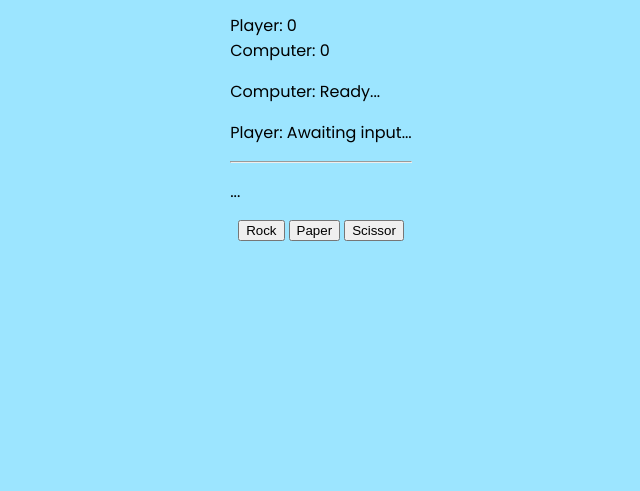
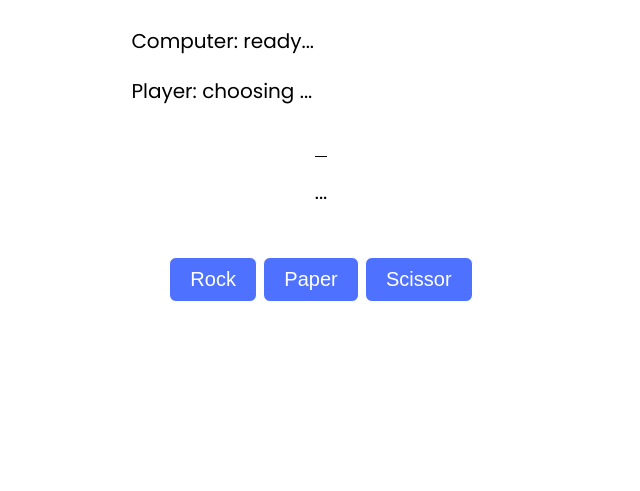
Before and after one commit to nevwizurai/rock_paper_scissor, a plain HTML site: page index.html in a window 1280 px wide. Shown: the part 309-800 px from the top of the page, without its empty margins (319-959 px from the left). Drawn offline with Linux system fonts and the light colour scheme; a web font is replaced by a local one.

Commit message:
finishing game ui design

```diff
--- a/index.html
+++ b/index.html
@@ -11,23 +11,45 @@
   <body onload="handleLoad()">
     <div class="container">
       <h1>Rock Paper Scissor</h1>
+
       <div class="game-status">
         <div class="round-score">
           <p id="round">Round 1</p>
           <p id="score">Player: 0<br />Computer: 0</p>
         </div>
+
         <div class="choices">
-          <p class="computer-pick">Computer: Ready...</p>
-          <p class="player-pick">Player: Awaiting input...</p>
+          <p class="computer-pick">Computer: ready...</p>
+          <p class="player-pick">Player: choosing ...</p>
         </div>
-        <hr />
+
+        <!-- <hr /> -->
+
         <p class="result">...</p>
       </div>
 
       <div class="player-buttons">
-        <button onclick="handleClick('rock')">Rock</button>
-        <button onclick="handleClick('paper')">Paper</button>
-        <button onclick="handleClick('scissor')">Scissor</button>
+        <button
+          onclick="handleClick('rock')"
+          onmouseover="handleHover('Rock')"
+          onmouseleave="handleUnhover()"
+        >
+          Rock
+        </button>
+        <button
+          onclick="handleClick('paper')"
+          onmouseover="handleHover('Paper')"
+          onmouseleave="handleUnhover()"
+        >
+          Paper
+        </button>
+        <button
+          onclick="handleClick('scissor')"
+          onmouseover="handleHover('Scissor')"
+          onmouseleave="handleUnhover()"
+        >
+          Scissor
+        </button>
       </div>
     </div>
   </body>
--- a/script.js
+++ b/script.js
@@ -57,3 +57,13 @@ function handleClick(playerChoice) {
 function handleLoad() {
   console.log("loaded");
 }
+
+const player_choice = document.querySelector(".player-pick");
+
+function handleHover(choice) {
+  player_choice.innerHTML = `Player: ${choice}`;
+}
+
+function handleUnhover() {
+  player_choice.innerHTML = `Player: choosing ...`;
+}
--- a/style.css
+++ b/style.css
@@ -4,7 +4,6 @@
 body {
   margin: none;
   padding: none;
-  background-color: rgb(156, 229, 255);
 }
 
 .container {
@@ -18,9 +17,78 @@ body {
 
 .container h1 {
   font-family: "Sofia Sans", sans-serif;
-  color: #151515;
+  color: #262626;
 }
 
 .game-status {
   font-family: "Poppins", sans-serif;
+  padding: 10px 20px;
+  width: 30%;
+  margin-top: 30px;
 }
+
+.round-score {
+  display: flex;
+  justify-content: space-between;
+  align-items: center;
+}
+
+.round-score p {
+  margin: 0;
+}
+
+.round-score #round {
+  font-size: 20pt;
+  font-weight: bold;
+  align-self: flex-start;
+}
+
+.round-score #score {
+  font-size: 15pt;
+}
+
+.choices {
+  height: 100px;
+  font-size: 15pt;
+  display: flex;
+  flex-direction: column;
+  justify-content: center;
+  row-gap: 20px;
+  padding-top: 20px;
+  padding-bottom: 20px;
+}
+
+.choices p {
+  margin: 0;
+}
+
+.result {
+  text-align: center;
+  justify-self: center;
+  align-self: center;
+  font-size: 15pt;
+  border-top: 1px solid #000;
+  padding: 20px 0;
+}
+
+.player-buttons {
+  width: 25%;
+  display: flex;
+  justify-content: space-evenly;
+}
+
+.player-buttons button {
+  padding: 10px 20px;
+  font-size: 15pt;
+  border-radius: 7px;
+  background-color: rgb(78, 113, 255);
+  color: #fff;
+  border: 1px solid #fff;
+  cursor: pointer;
+}
+
+.player-buttons button:hover {
+  background-color: #fff;
+  color: rgb(78, 113, 255);
+  border: 1px solid rgb(78, 113, 255);
+}
```
